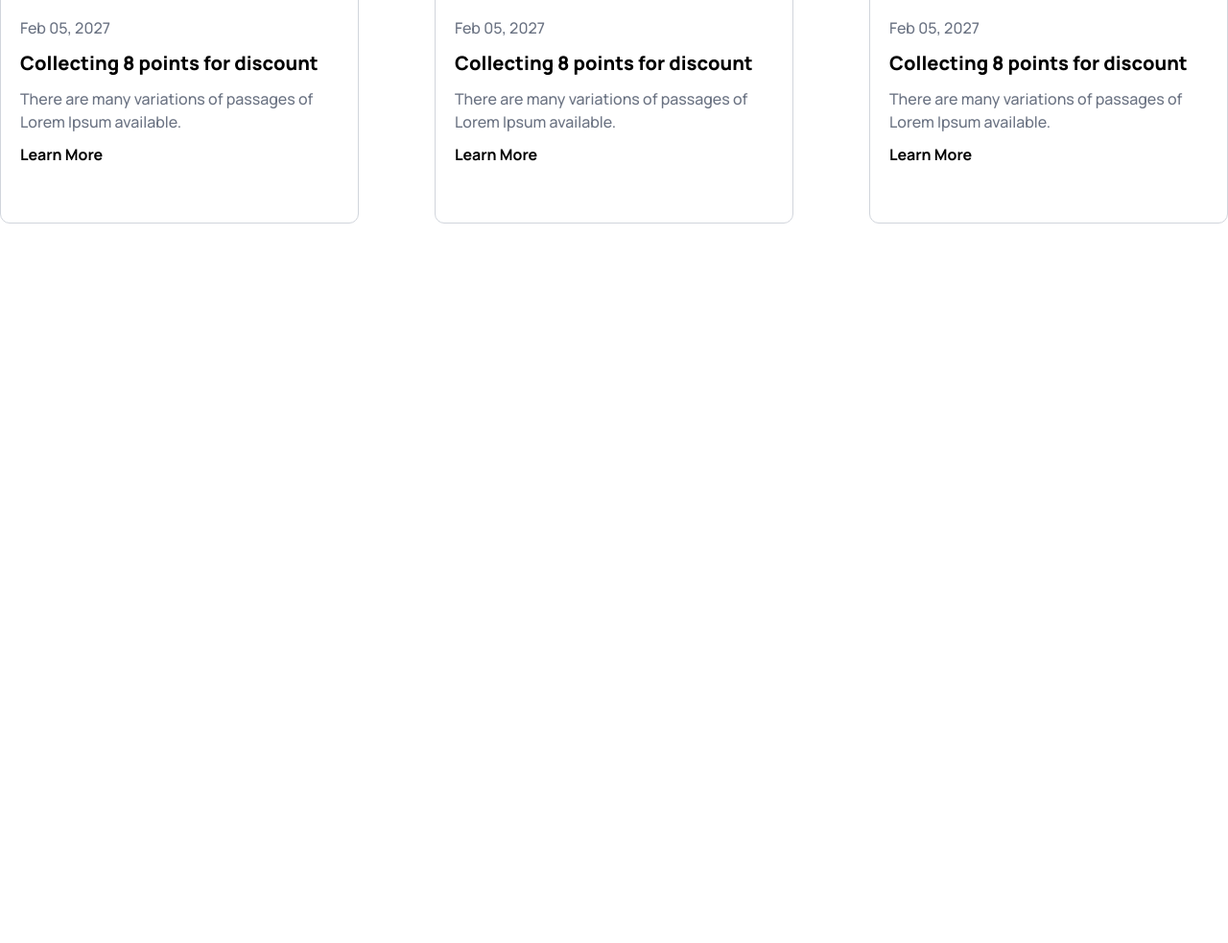
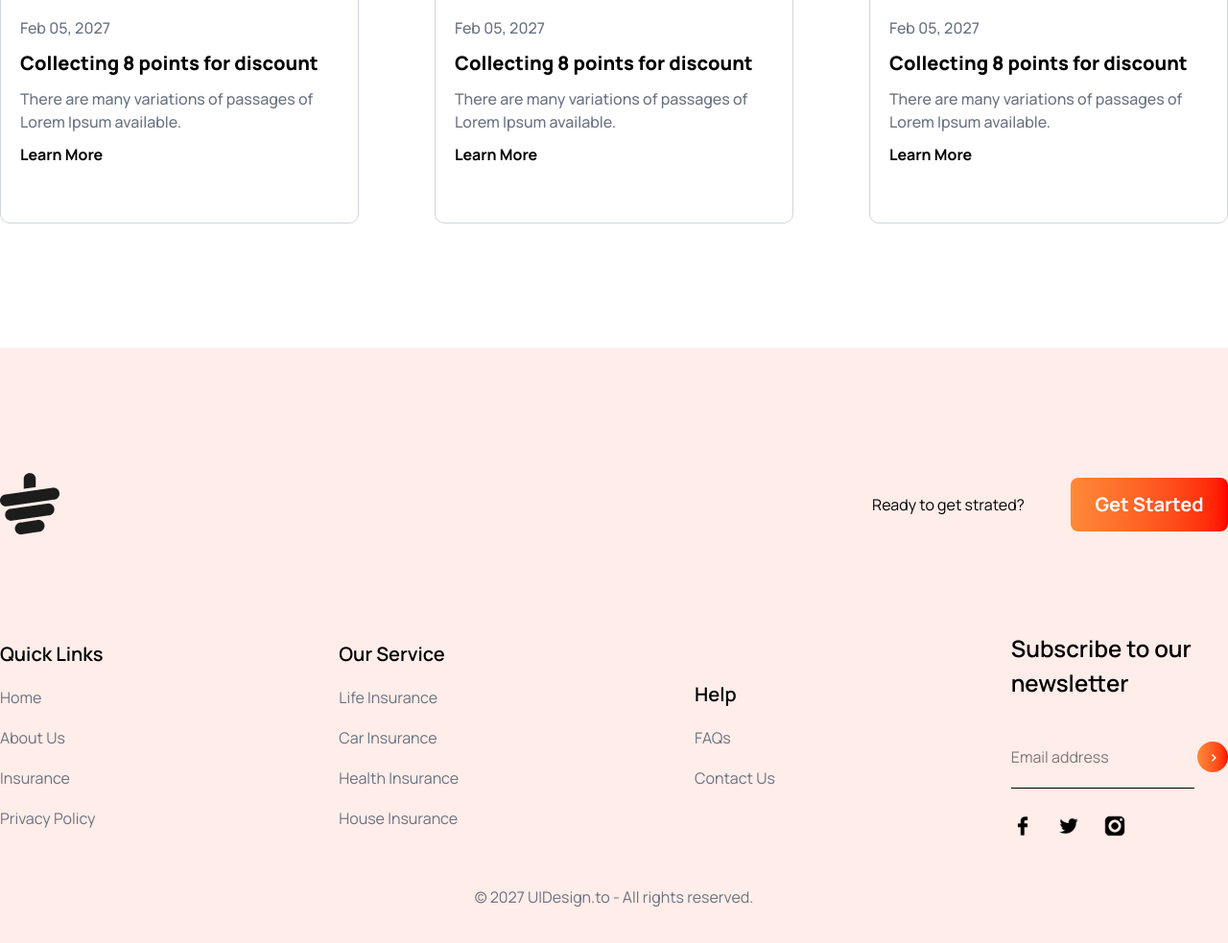
Before and after one commit to Tafsirchy/T-house-project, a plain HTML site: page index.html in a window 1280 px wide. Shown: the part 3042-4025 px from the top of the page at 96% size. Before the commit the page ends 3275 px from the top, so only its background shows below. Drawn offline with nearby package versions, Linux system fonts and the light colour scheme; a small style sheet from the web is missing.

Commit message:
footer section added

```diff
--- a/index.html
+++ b/index.html
@@ -301,5 +301,80 @@
         </div>
       </div>
     </section>
+    <!-- footer section starts here-->
+    <section class="footer_parent bg-[#ffede9] mt-[130px]">
+      <div class="container mx-auto py-[130px]">
+        <div
+          class="flex flex-col gap-y-8.5 md:flex md:flex-row md:justify-between items-center mb-[100px]"
+        >
+          <img src="images/cup.png" alt="" />
+          <div
+            class="flex flex-col md:flex md:flex-row justify-between items-center gap-12"
+          >
+            <p>Ready to get strated?</p>
+            <button
+              class="w-[164px] h-[56px] bg-gradient-to-r from-[#FF8938] to-[#FF0000] text-[20px] font-bold text-white rounded-[8px]"
+            >
+              Get Started
+            </button>
+          </div>
+        </div>
+        <div
+          class="flex flex-col items-center text-center gap-y-[50px] md:text-left md:flex-row justify-between"
+        >
+          <div class="space-y-[18px]">
+            <p class="text-[20px] font-semibold">Quick Links</p>
+            <p class="text-[16px] text-gray-500">Home</p>
+            <p class="text-[16px] text-gray-500">About Us</p>
+            <p class="text-[16px] text-gray-500">Insurance</p>
+            <p class="text-[16px] text-gray-500">Privacy Policy</p>
+          </div>
+          <div class="space-y-[18px]">
+            <p class="text-[20px] font-semibold">Our Service</p>
+            <p class="text-[16px] text-gray-500">Life Insurance</p>
+            <p class="text-[16px] text-gray-500">Car Insurance</p>
+            <p class="text-[16px] text-gray-500">Health Insurance</p>
+            <p class="text-[16px] text-gray-500">House Insurance</p>
+          </div>
+          <div class="space-y-[18px]">
+            <p class="text-[20px] font-semibold">Help</p>
+            <p class="text-[16px] text-gray-500">FAQs</p>
+            <p class="text-[16px] text-gray-500">Contact Us</p>
+          </div>
+          <div class="">
+            <p class="text-[24px] font-semibold">
+              Subscribe to our <br />
+              newsletter
+            </p>
+            <input
+              class="mt-[47px] mb-[27px] border-b-1 outline-none pb-5"
+              type="email"
+              name=""
+              id=""
+              placeholder="Email address"
+            />
+            <button
+              class="bg-gradient-to-r from-[#FF8938] to-[#FF0000] w-[32px] h-[32px] rounded-full text-[16px] text-white font-semibold pl-0.5"
+            >
+              >
+            </button>
+            <div
+              class="flex flex-row ml-12 items-center gap-[24px] p md:flex-row md:items-start md:m-0"
+            >
+              <img class="w-[24px] h-[24px]" src="images/facebook.png" alt="" />
+              <img class="w-[24px] h-[24px]" src="images/twitter.png" alt="" />
+              <img
+                class="w-[24px] h-[24px]"
+                src="images/social-media.png"
+                alt=""
+              />
+            </div>
+          </div>
+        </div>
+        <div class="text-[16px] text-gray-500 text-center mt-[50px]">
+          © 2027 UIDesign.to - All rights reserved.
+        </div>
+      </div>
+    </section>
   </body>
 </html>
```
